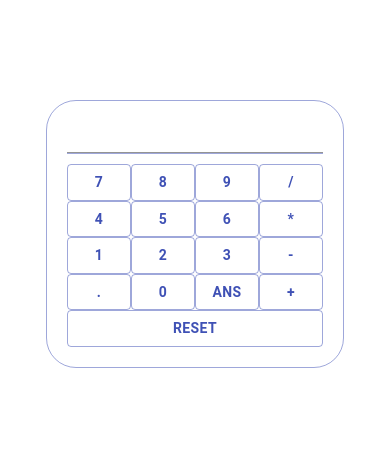
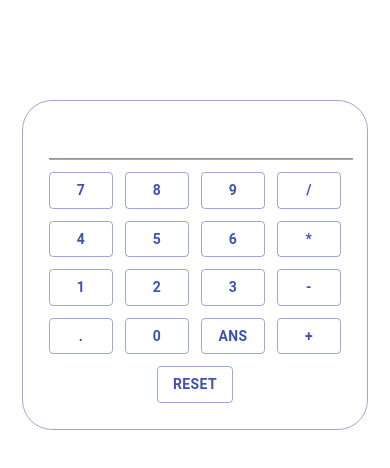
Before and after one commit to ibrahimrehman1/React-Calculator-App, a React (Create React App) app: page / in a window 390 px wide. Shown: the top 468 px of the page. Built offline with nearby package versions, Linux system fonts and the light colour scheme.

Commit message:
Updated and Responsive Calculator App

```diff
--- a/src/App.js
+++ b/src/App.js
@@ -56,26 +56,25 @@ class App extends Component {
   }
 
   render(){
-    let value = "25%";
     return (
       <main className="main-div">
         <div className="container">
-          <Input onChange={this.change} value={this.state.currentValue} style={{borderBottom: "1px solid rgba(63, 81, 181, 0.5)", width: "100%", marginBottom: "10px"}}/>
+          <Input onChange={this.change} value={this.state.currentValue} style={{borderBottom: "1px solid rgba(63, 81, 181, 0.5)", width: "100%", margin: "6px"}}/>
           <br />
 
             {["7", "8", "9", "/", "4", "5", "6", "*", "1", "2", "3", "-", ".", "0", "Ans", "+"].map((obj, index)=>{
               if (obj !== "Ans"){
                 return(
                 <React.Fragment key={index}>
-                  <Button type="button" variant="outlined" color="primary" style={{fontWeight: "bolder", width: value, margin: ".01px"}} onClick={this.change}>{obj}</Button>
+                  <Button type="button" variant="outlined" color="primary" style={{fontWeight: "bolder", margin: "6px"}} onClick={this.change}>{obj}</Button>
                   {(obj === "/" || obj === "*" || obj === "-" || obj === "+") ? <br /> : null}
                 </React.Fragment>
               )
             }else{
-                return(<Button key={index} type="button" variant="outlined" color="primary" style={{fontWeight: "bolder", minWidth: value, margin: ".01px"}} onClick={this.giveAnswer}>{obj}</Button>)
+                return(<Button key={index} type="button" variant="outlined" color="primary" style={{fontWeight: "bolder", margin: "6px"}} onClick={this.giveAnswer}>{obj}</Button>)
             }
               })}
-            <Button type="button" variant="outlined" color="primary" style={{fontWeight: "bolder", width: "100%", margin: ".01px"}} onClick={()=> this.setState({currentValue: ""})}>Reset</Button>
+            <Button type="button" variant="outlined" color="primary" style={{fontWeight: "bolder", margin: "6px"}} onClick={()=> this.setState({currentValue: ""})}>Reset</Button>
         </div>
       </main>
     );
--- a/src/index.css
+++ b/src/index.css
@@ -28,13 +28,13 @@ code {
 
 }
 
-@media screen and (max-width: 300px){
+@media screen and (max-width: 350px){
   button.MuiButtonBase-root{
-    width: 50% !important;
+    width: 45% !important;
   }
 }
 
-@media screen and (max-width: 200px){
+@media screen and (max-width: 300px){
   button.MuiButtonBase-root{
     width: 100% !important;
   }
```
Also changed, not shown: 1 other file (tests, documents, lock files or other folders).
